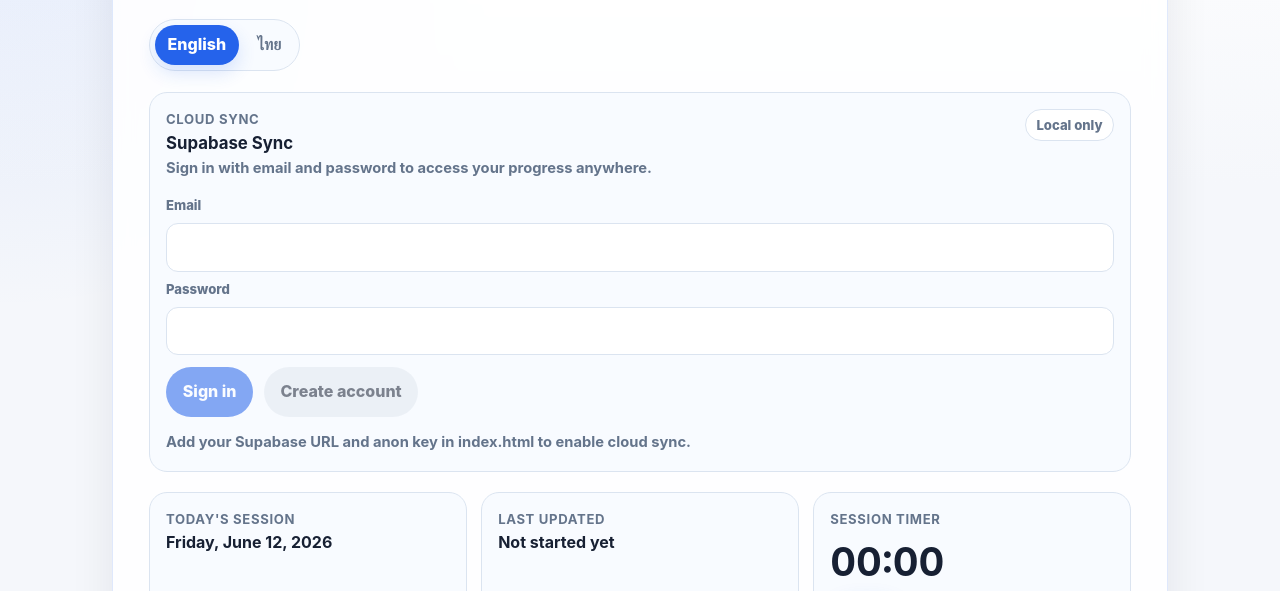
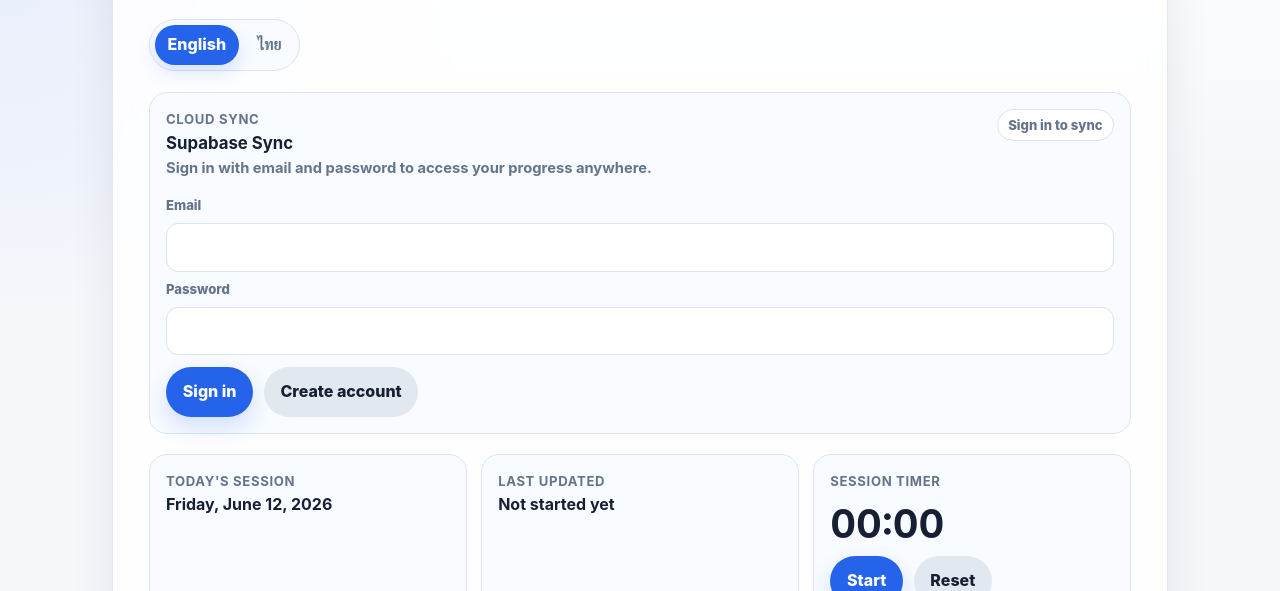
Before and after one commit to kongpop-jeenkeawpiam/rehab-session-site, a plain HTML site: page index.html in a window 1280 px wide. Shown: the part 201-792 px from the top of the page. Drawn offline with nearby package versions, Linux system fonts and the light colour scheme.

Commit message:
Add Supabase integration for active session tracking and update translations

```diff
--- a/index.html
+++ b/index.html
@@ -564,8 +564,8 @@
 
   <script>
     window.KNEE_REHAB_SUPABASE_CONFIG = {
-      url: "",
-      anonKey: ""
+      url: "https://gaqkxriivcjfiqhqbimr.supabase.co",
+      anonKey: "eyJhbGciOiJIUzI1NiIsInR5cCI6IkpXVCJ9.eyJpc3MiOiJzdXBhYmFzZSIsInJlZiI6ImdhcWt4cmlpdmNqZmlxaHFiaW1yIiwicm9sZSI6ImFub24iLCJpYXQiOjE3ODAyMDUzMDEsImV4cCI6MjA5NTc4MTMwMX0.rciJcknaBHaaKp6yX-RPVtmNFSk677_GLqhHx6tOafI"
     };
   </script>
   <script src="https://cdn.jsdelivr.net/npm/@supabase/supabase-js@2" defer></script>
```
